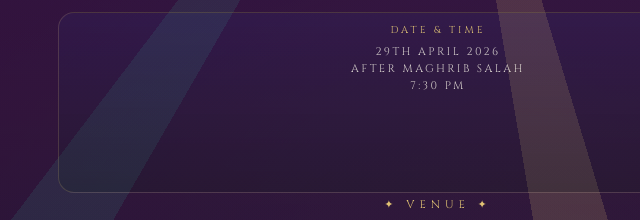
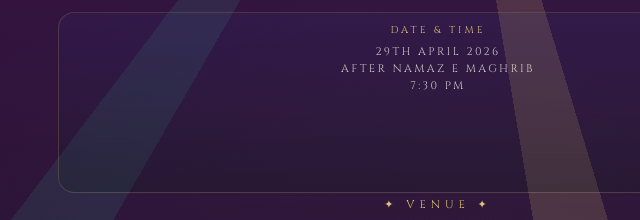
Before and after one commit to Ramzan-Khan-786/Wedding-Card, a plain HTML site: page index.html in a window 1280 px wide. Shown: the part 1383-1603 px from the top of the page, 202-842 px from the left. Drawn offline with nearby package versions, Linux system fonts and the light colour scheme; a web font is replaced by a local one.

Commit message:
minor changes

```diff
--- a/index.html
+++ b/index.html
@@ -194,7 +194,7 @@
                       و وقت</span></div>
                   <div class="schedule-value">
                     <span class="label-en">29th April 2026</span>
-                    <span class="label-en">After Maghrib Salah</span>
+                    <span class="label-en">After Namaz e Maghrib</span>
                     <span class="label-en">7:30 PM</span>
                     <span class="label-ur" dir="rtl" lang="ur">۱۱ ذی القعدہ، ۱۴۴۷ ہجری</span>
                     <span class="label-ur" dir="rtl" lang="ur">بعد نمازِ مغرب</span>
```
